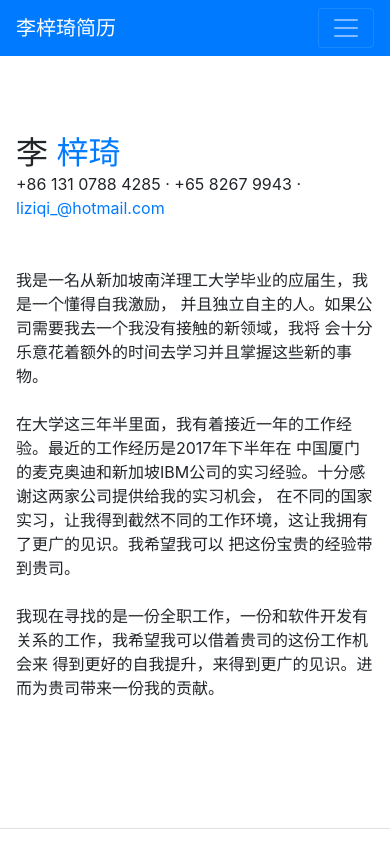
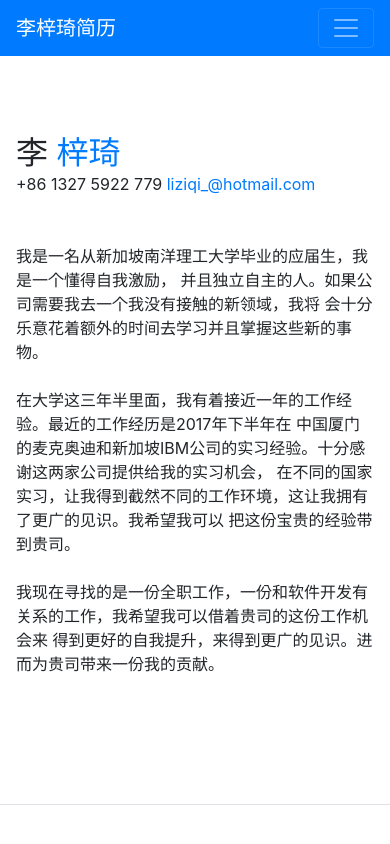
Before and after one commit to lizq-git/Resume-CV, a website with bundled scripts: page index-cn.html in a window 390 px wide. Shown: the top 844 px of the page. Built offline with nearby package versions, Linux system fonts and the light colour scheme; a web font is replaced by a local one.

Commit message:
Update index-cn.html
Update Phone number

```diff
--- a/index-cn.html
+++ b/index-cn.html
@@ -74,7 +74,7 @@
           <h2 class="mb-0">李
             <span class="text-primary">梓琦</span>
           </h2>
-          <div class="mb-5">+86 131 0788 4285 ·  +65 8267 9943 ·
+          <div class="mb-5">+86 1327 5922 779
             <a href="mailto:name@email.com">liziqi_@hotmail.com</a>
           </div>
           <class="mb-5">
```
